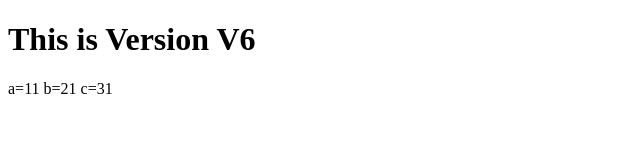
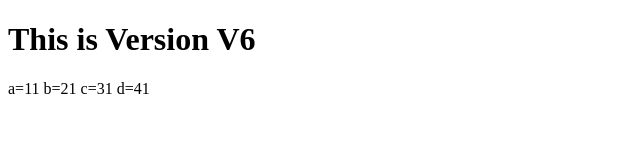
Before and after one commit to shivam0786tab/git, a plain HTML site: page index.html in a window 1280 px wide. Shown: the full height of the page, 0-640 px from the left. Drawn offline with Linux system fonts and the light colour scheme.

Commit message:
Add variable 'd' with value 41 to index.html

```diff
--- a/index.html
+++ b/index.html
@@ -11,6 +11,7 @@
     a=11
     b=21
     c=31
+    d=41
 
 </body>
 </html>
```
